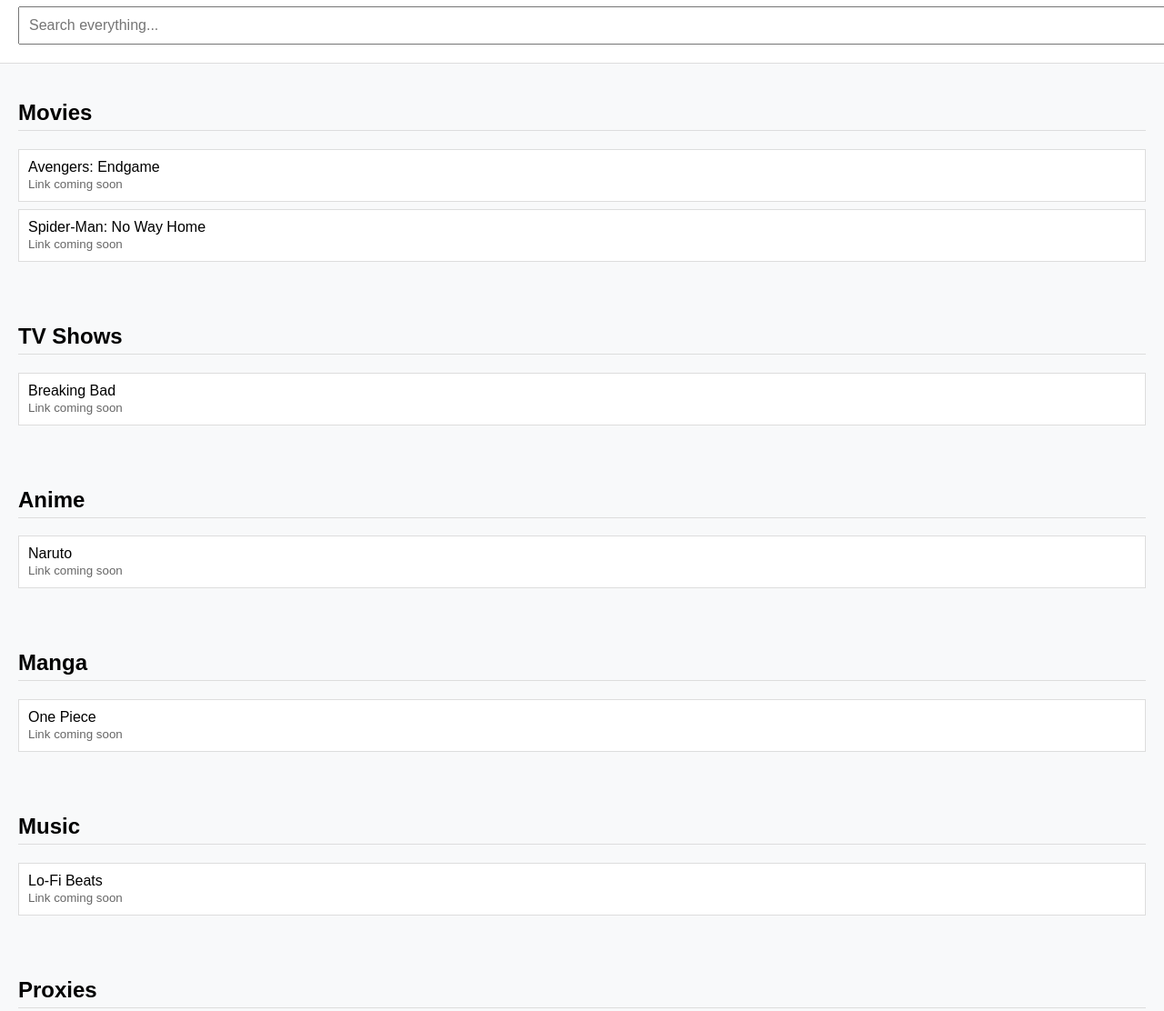
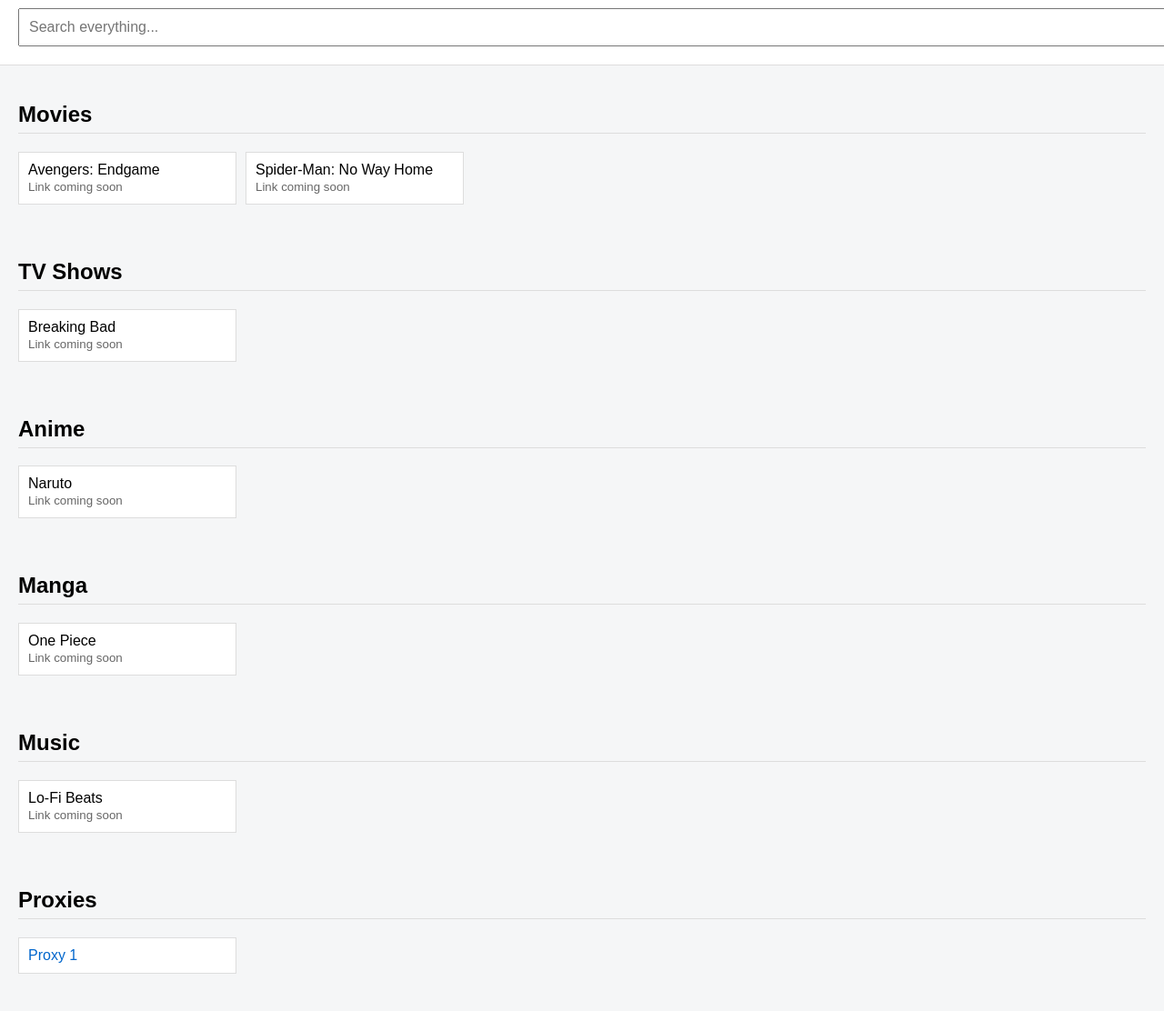
Before and after one commit to ohsols/chillzone, a plain HTML site: page index.html in a window 1280 px wide. Shown: the part 60-1172 px from the top of the page at 91% size. After the commit the page ends 1151 px from the top, so only its background shows below. Drawn offline with Linux system fonts and the light colour scheme.

Commit message:
Refactor index.html to use grid layout for cards

```diff
--- a/index.html
+++ b/index.html
@@ -4,15 +4,15 @@
 <meta charset="UTF-8">
 <meta name="viewport" content="width=device-width, initial-scale=1.0">
 <title>Chillzone</title>
+
 <style>
 body {
   font-family: Arial, sans-serif;
-  background: #f8f9fa;
+  background: #f5f6f7;
   margin: 0;
-  padding: 0;
 }
 header {
-  background: white;
+  background: #ffffff;
   padding: 20px;
   border-bottom: 1px solid #ddd;
 }
@@ -22,7 +22,7 @@
 input {
   width: 100%;
   padding: 10px;
-  margin-top: 10px;
+  margin-top: 12px;
   font-size: 16px;
 }
 section {
@@ -30,20 +30,24 @@
 }
 h2 {
   border-bottom: 1px solid #ddd;
-  padding-bottom: 5px;
+  padding-bottom: 6px;
+}
+.grid {
+  display: grid;
+  grid-template-columns: repeat(auto-fill, minmax(220px, 1fr));
+  gap: 10px;
 }
 .card {
   background: white;
+  border: 1px solid #ddd;
   padding: 10px;
-  margin: 8px 0;
-  border: 1px solid #ddd;
 }
-.card small {
+small {
   color: #666;
 }
 a {
+  color: #0066cc;
   text-decoration: none;
-  color: #0066cc;
 }
 </style>
 </head>
@@ -55,48 +59,56 @@
   <input type="text" id="search" placeholder="Search everything..." onkeyup="filterItems()">
 </header>
 
-<section id="movies">
+<section>
   <h2>Movies</h2>
+  <div class="grid">
     <div class="card" data-name="Avengers Endgame">Avengers: Endgame<br><small>Link coming soon</small></div>
     <div class="card" data-name="Spider Man No Way Home">Spider-Man: No Way Home<br><small>Link coming soon</small></div>
+  </div>
 </section>
 
-<section id="tv">
+<section>
   <h2>TV Shows</h2>
+  <div class="grid">
     <div class="card" data-name="Breaking Bad">Breaking Bad<br><small>Link coming soon</small></div>
+  </div>
 </section>
 
-<section id="anime">
+<section>
   <h2>Anime</h2>
+  <div class="grid">
     <div class="card" data-name="Naruto">Naruto<br><small>Link coming soon</small></div>
+  </div>
 </section>
 
-<section id="manga">
+<section>
   <h2>Manga</h2>
+  <div class="grid">
     <div class="card" data-name="One Piece">One Piece<br><small>Link coming soon</small></div>
+  </div>
 </section>
 
-<section id="music">
+<section>
   <h2>Music</h2>
+  <div class="grid">
     <div class="card" data-name="LoFi Beats">Lo-Fi Beats<br><small>Link coming soon</small></div>
+  </div>
 </section>
 
-<section id="proxies">
+<section>
   <h2>Proxies</h2>
+  <div class="grid">
     <div class="card"><a href="https://example.com" target="_blank">Proxy 1</a></div>
+  </div>
 </section>
 
 <script>
 function filterItems() {
-  let input = document.getElementById("search").value.toLowerCase();
-  let cards = document.querySelectorAll(".card");
+  const input = document.getElementById("search").value.toLowerCase();
+  const cards = document.querySelectorAll(".card");
   cards.forEach(card => {
-    let name = card.getAttribute("data-name");
-    if (!name || name.toLowerCase().includes(input)) {
-      card.style.display = "";
-    } else {
-      card.style.display = "none";
-    }
+    const name = card.getAttribute("data-name");
+    card.style.display = !name || name.toLowerCase().includes(input) ? "" : "none";
   });
 }
 </script>
```
Lines whose indentation alone changed are shown as unchanged.
